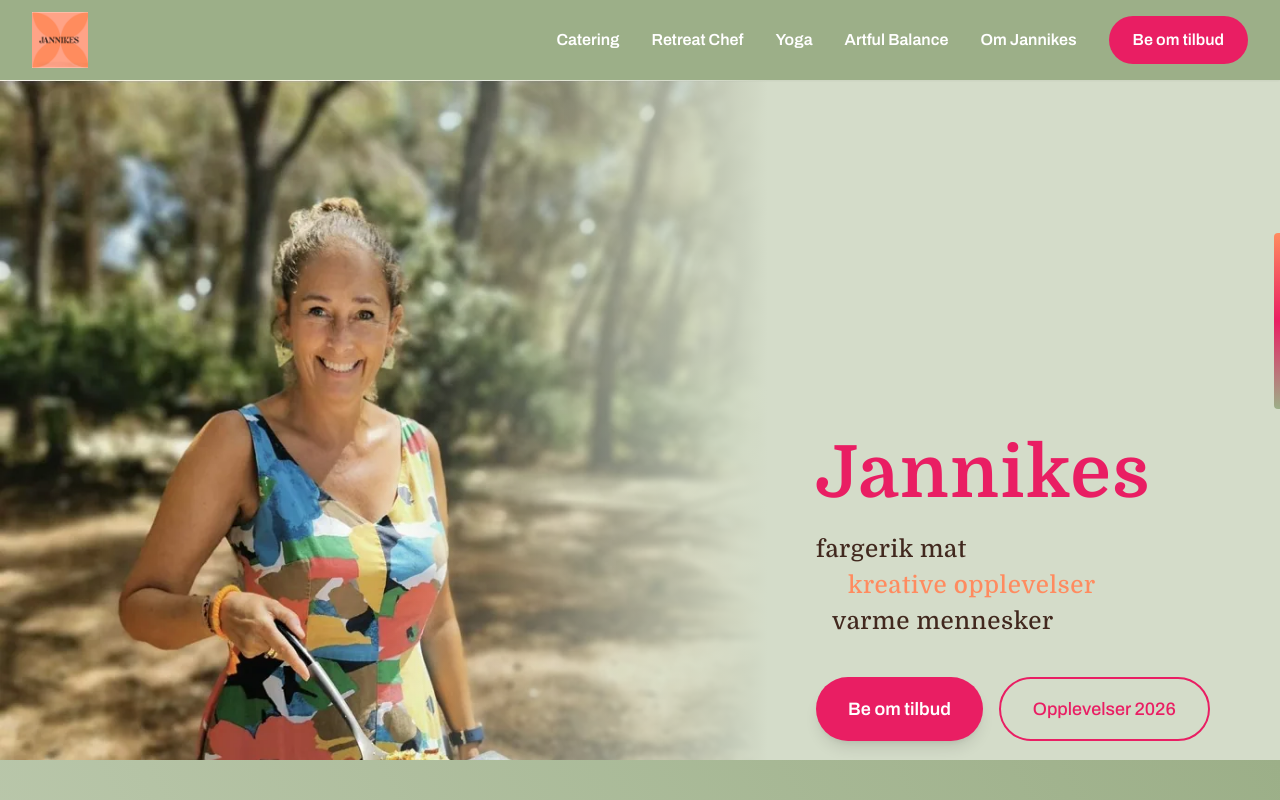
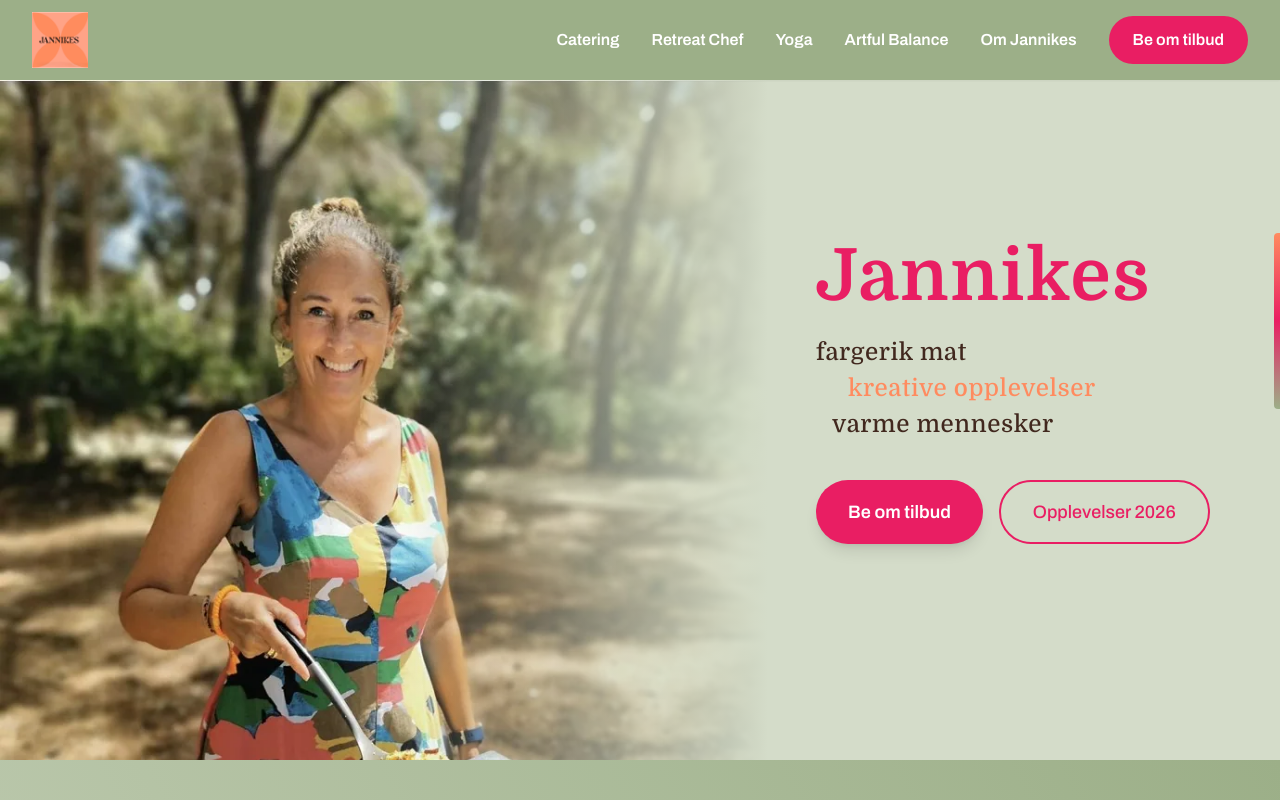
Before and after one commit to HarikaCreative/jannikes, a Next.js app: page / in a window 1280 px wide. Shown: the top 800 px of the page. Built offline with nearby package versions, Linux system fonts and the light colour scheme.

Commit message:
edit start text hero

```diff
--- a/components/Hero.tsx
+++ b/components/Hero.tsx
@@ -31,7 +31,7 @@ export default function Hero({ onBooking }: HeroProps) {
       </motion.div>
 
       {/* Right - Content (40%) - lys salvie */}
-      <div className="relative lg:col-span-2 bg-[#d4dcc9] flex items-center px-8 lg:px-12 py-12 lg:py-0">
+      <div className="relative lg:col-span-2 bg-[#d4dcc9] flex items-start px-8 lg:px-12 pt-32 lg:pt-40">
         {/* Decorative accent line */}
         <motion.div
           className="hidden lg:block absolute top-[15%] right-0 w-1.5 h-44 bg-gradient-to-b from-[#ff8b5f] via-cerise to-[#9caf88] rounded-l"
```
